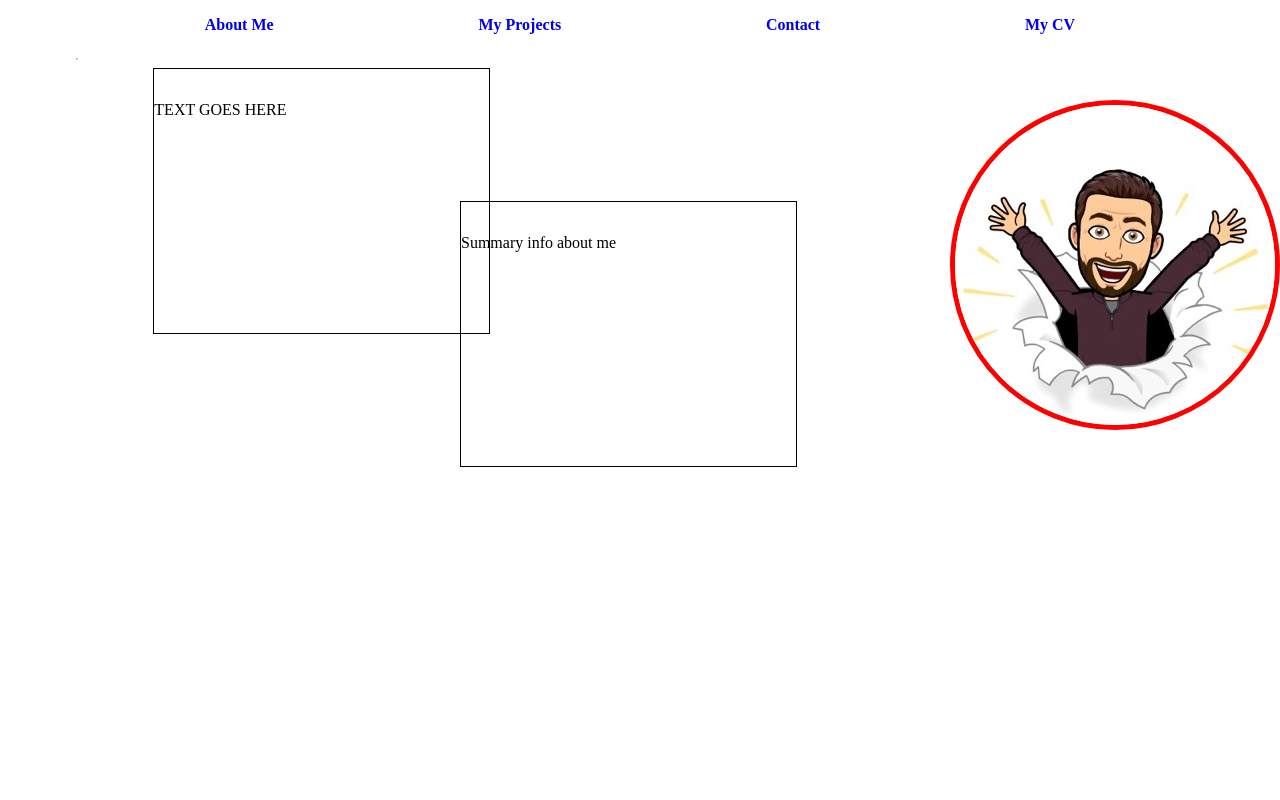
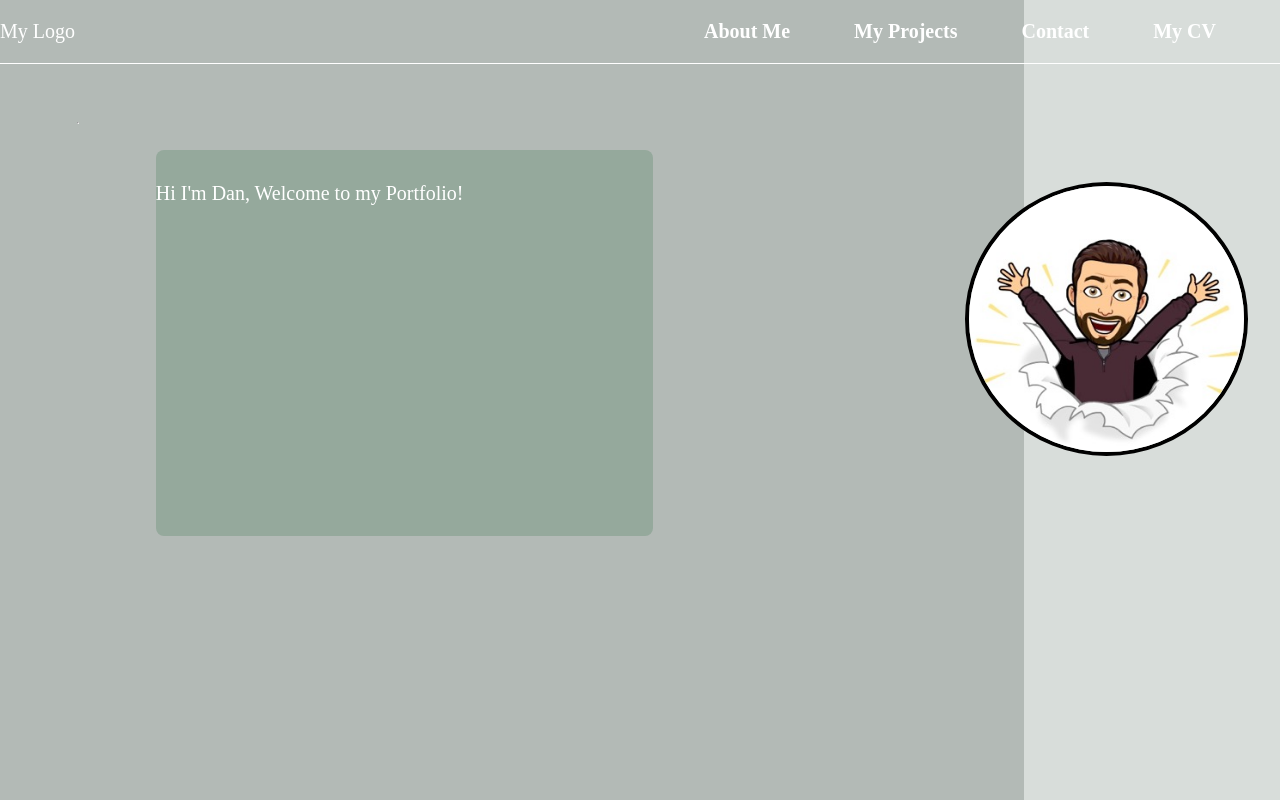
Before and after one commit to danieljporter21/initial-portfolio, a plain HTML site: page index.html in a window 1280 px wide. Drawn offline with Linux system fonts and the light colour scheme.

Commit message:
Formatted Homepage

```diff
--- a/css/style.css
+++ b/css/style.css
@@ -2,90 +2,116 @@
 	box-sizing: border-box;
 }
 
+body{
+	background: linear-gradient(90deg, #B3BAB6 80%, #D8DDDA 20%);
+	color: #FFFFFF;
+	font-size: 20px;
+}
+
 nav{
   display: flex;
-  justify-content: space-evenly;
-  display: flex;
   justify-content: flex-start;
+  margin-bottom: 3rem;
+  border-bottom: 1px solid white;
+}
+
+.logo{
+	margin: auto;
 }
 
 .Navbar{
   display: none;
 }
 
-li{
-  list-style: none;
-}
-
-a{
-  font-weight: bold;
-  text-decoration: none;
-}
-
 header{
   display: grid;
-  grid-template-columns: repeat(3,1fr);
+  grid-template-columns: repeat(6,1fr);
+  row-gap: 5px;
 }
 
 .avatar{
-	grid-column: 2;
+	grid-column: 2/6;
 	grid-row: 1;
-	padding-top: 5rem;
-	padding-bottom: 5rem;
+	padding-top: 2rem;
+	padding-bottom: 2rem;
 }
 
 .welcome{
-	grid-column: 2;
-	grid-row: 2;
+	grid-column: 2/6;
+	grid-row: 2/4;
 	padding-top: 2rem;
 	padding-bottom: 2rem;
-	border: 1px solid ;
+	border-radius: 8px;
+	background-color: #95A99C;
 }
 .summary{
-	grid-column: 2;
+	grid-column: 2/6;
 	grid-row: 3;
 	padding-top: 2rem;
 	padding-bottom: 2rem;
-	border: 1px solid ;
+	border: .1rem solid #FFFFFF;
+	border-radius: 8px;
+	background-color: #697F71;
 }
 
 img{
+	max-height: 85%;
 	width: 100%;
 	border-radius: 50%;
-	border: 5px solid red;
+	border: .25rem solid black;
 }
-
-
-
 
 @media only screen and (min-width: 600px){
 	button{
 		display: none;
 	}
+
+	li{
+	  list-style: none;
+	}
+
+	a{
+		color: white;
+		font-weight: bold;
+		text-decoration: none;
+	}
+
+	nav{
+		display: flex;
+
+
+	}
+
 	.Navbar{
 		display: flex;
 		justify-content: space-evenly;
-		width: 100%;
+		width: 50%;
 		padding: 0px;
+
 	}
+
+	.logo{
+		width: 50%;
+	}
+
 	header{
 	  display: grid;
-	  grid-template-columns: 1fr 1fr 1fr 30px 1fr 1fr 1fr
+	  grid-template-columns: 1fr 1fr 1fr 30px 1fr 1fr 1fr;
 	}
-
 
 	.avatar{
 		grid-column: 8/10;
 		grid-row: 2/5;
 		padding-top: 2rem;
 		padding-bottom: 2rem;
+		padding-right: 2rem;
 	}
 	.welcome{
-		grid-column: 2/5;
-		grid-row: 2/4;
+		grid-column: 2/6;
+		grid-row: 2/5;
 		padding-top: 2rem;
 		padding-bottom: 2rem;
-		border: 1px solid ;
+		border: none;
 }
 
 .summary{
--- a/index.html
+++ b/index.html
@@ -13,6 +13,7 @@
 <body>
   <nav>
 	<button>&#9776;</button>
+	<div class="logo">My Logo</div>
     <ul class="Navbar">
       <li><a href="#">About Me</a></li>
       <li><a href="#">My Projects</a></li>
@@ -25,11 +26,11 @@
   	  <img src="Images/me.jpeg" alt="avatar of daniel">
   	</div>
 	<div class="welcome">
-	  TEXT GOES HERE
+	  Hi I'm Dan, Welcome to my Portfolio!
     </div>
-	<div class="summary">
+	<!--<div class="summary">
 	  Summary info about me
-	</div>
+	</div>-->
 	<hr>
   </header>
 </body>
```
